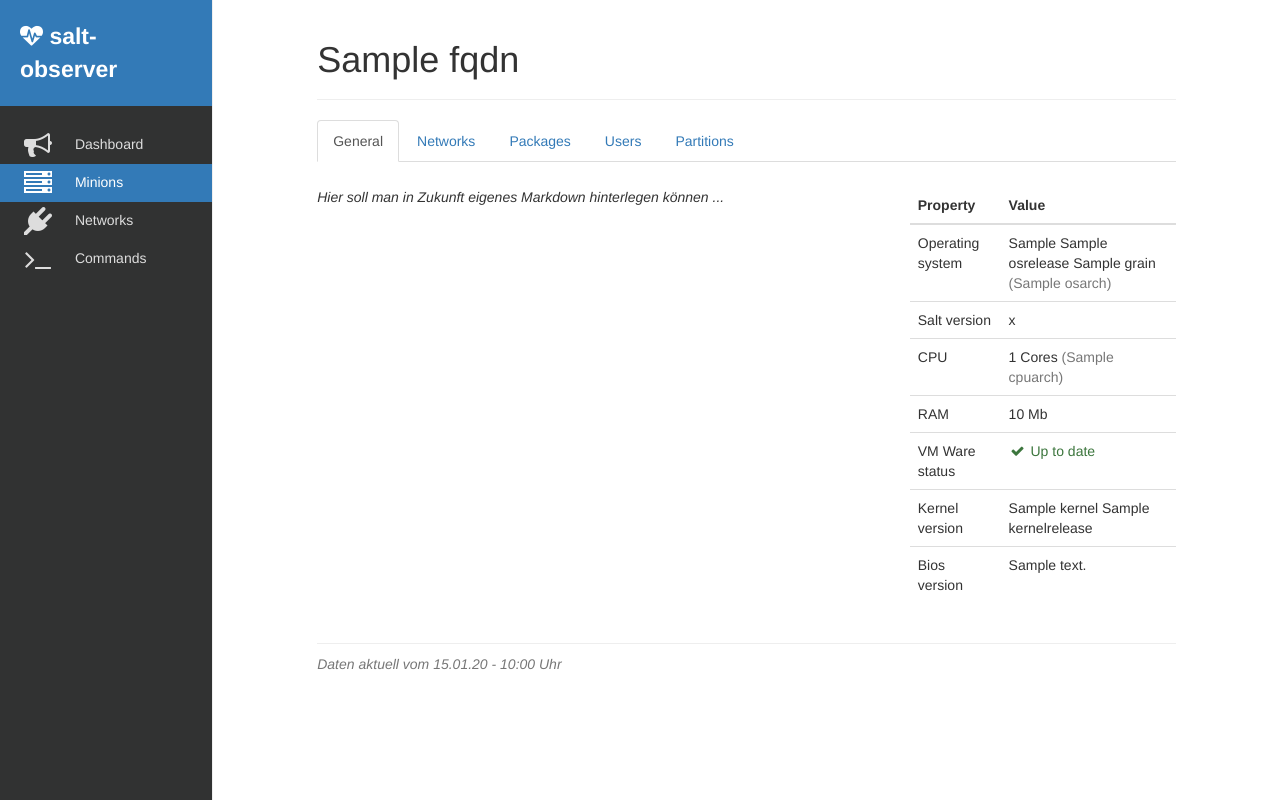
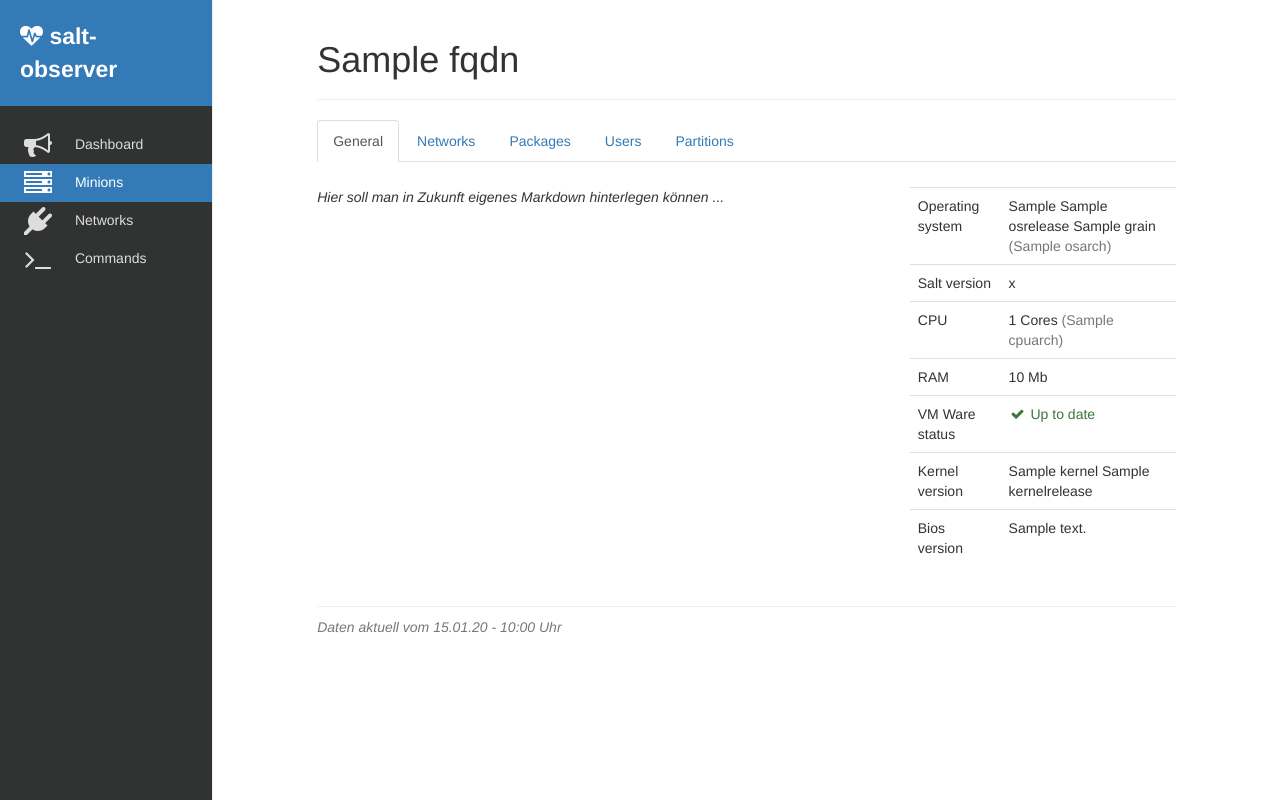
Before and after one commit to hs-hannover/salt-observer, a Django app: template salt_observer/templates/minion/detail.html in a window 1280 px wide. Run offline with Django 3.2, Linux system fonts and the light colour scheme; the template is opened without the code that fills it: most values are stand-ins (such as "Sample title", 1, 10 or a date in 2020); some libraries are stand-ins or nearby versions.

Commit message:
Remove thead from minion general tab

```diff
--- a/salt_observer/templates/minion/detail.html
+++ b/salt_observer/templates/minion/detail.html
@@ -66,12 +66,6 @@
                         </div>
                         <div class="col-md-4">
                             <table class="table">
-                                <thead>
-                                    <tr>
-                                        <th>Property</th>
-                                        <th>Value</th>
-                                    </tr>
-                                </thead>
                                 <tbody>
                                     <tr>
                                         <td>Operating system</td>
```
